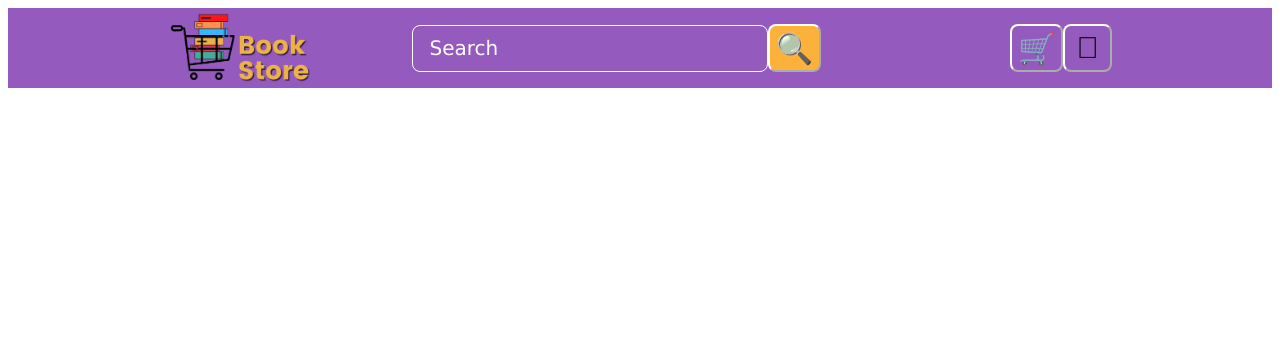
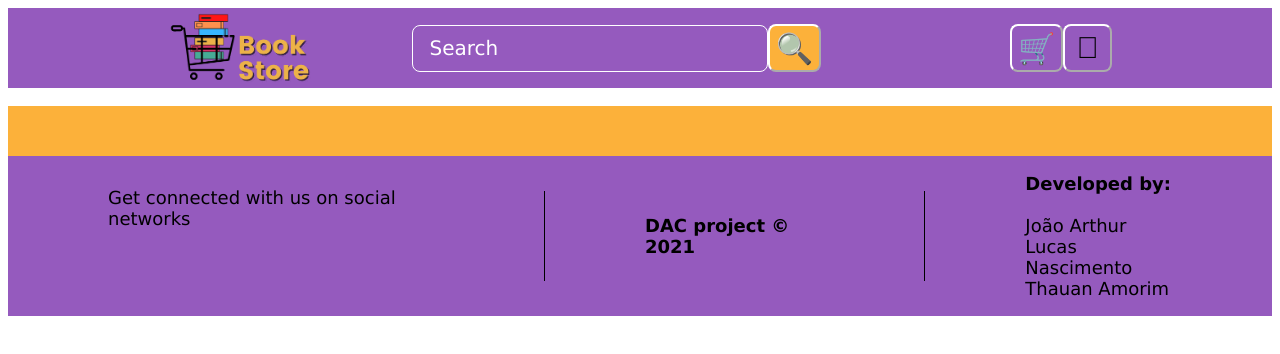
Before and after one commit to joaopaulopbjp/ifpb_monteiro_dac_2021_2_grupo_3, a Vue app in the folder frontend/: page / in a window 1280 px wide. Shown: the top 354 px of the page. Built offline with nearby package versions, Linux system fonts and the light colour scheme.

Commit message:
adding Footer

```diff
--- a/frontend/src/App.vue
+++ b/frontend/src/App.vue
@@ -1,13 +1,16 @@
 <template>
   <div id="app">
     <Nav-bar/>
+    <br>
+    <Footer/>
   </div>
 </template>
 
 <script>
 import NavBar from '@/components/NavBar.vue'
+import Footer from '@/components/Footer.vue'
 
 export default {
-  components: { NavBar }
+  components: { NavBar , Footer }
 }
 </script>
--- /dev/null
+++ b/frontend/src/components/Footer.vue
@@ -0,0 +1,46 @@
+<template>
+    <footer class="footer">
+        <p class="labelLinks">Get connected with us on social networks</p>
+        <div class="line"></div>
+        <p><strong>DAC project &copy; 2021</strong></p>
+        <div class="line"></div>
+        <p class="labelDeveloped"><strong>Developed by:</strong><br><br>João Arthur<br>Lucas Nascimento<br>Thauan Amorim</p>
+
+    </footer>
+</template>
+
+<script>
+export default {
+
+}
+</script>
+
+<style scoped>
+
+.footer {
+    height: 160px;
+    width: 100%;
+    display: flex;
+    align-items: center;
+    justify-content: center;
+    border-top: 50px solid #FCB13A;
+    background: #955ABE;
+    font-family: Verdana, Geneva, Tahoma, sans-serif;
+}
+
+.line {
+    height: 90px;
+    width: 1px;
+    background: black;
+}
+
+p {
+    padding: 0px 100px;
+    font-size: 18px;
+}
+
+.labelLinks {
+    margin-bottom: 75px;
+}
+
+</style>
```
